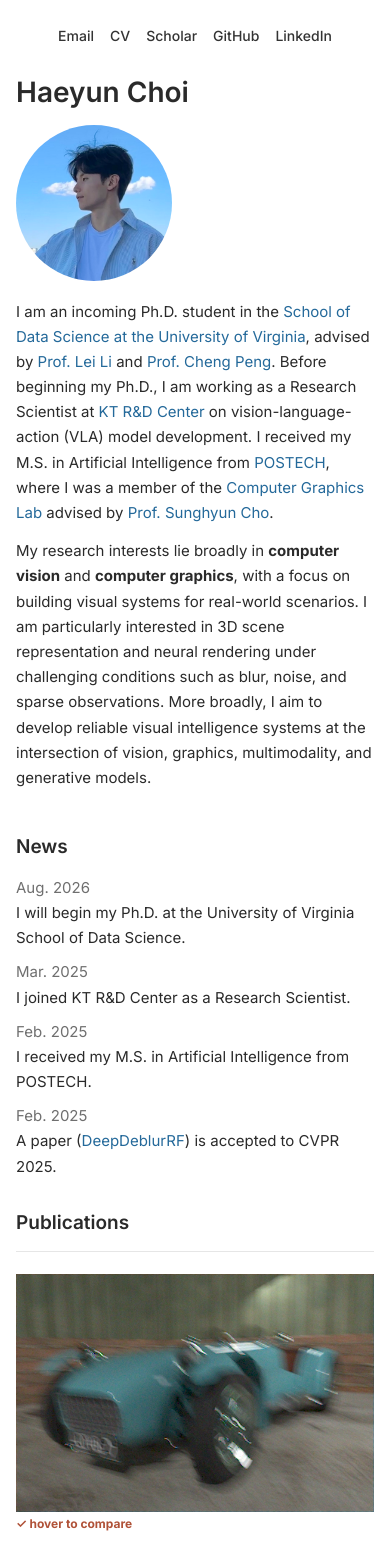
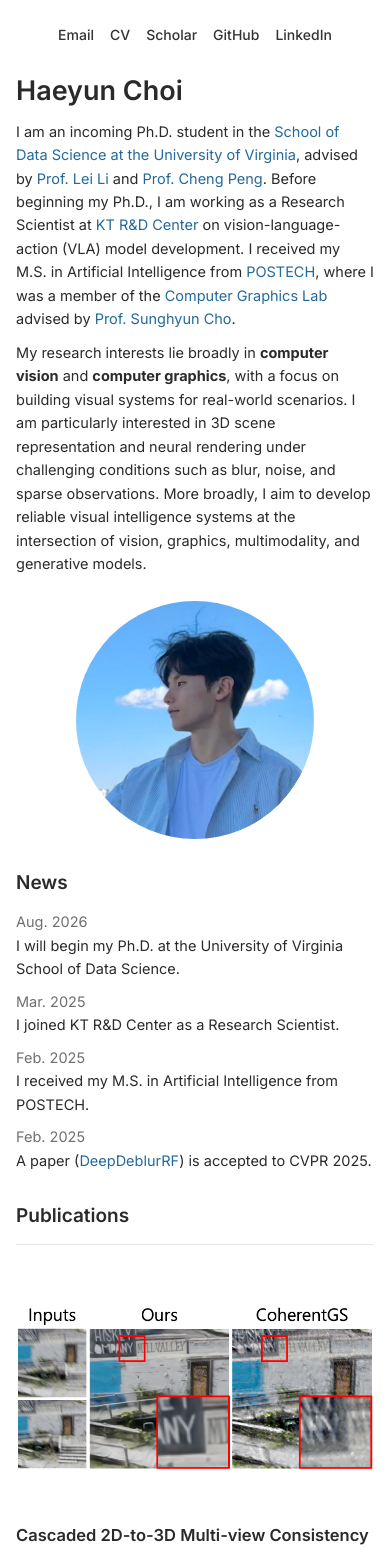
Before and after one commit to haeyun-choi/haeyun-choi.github.io, a Jekyll site: the page built from index.md, in a window 390 px wide. Shown: the top 1548 px of the page. Built offline with Jekyll 4.4.1, drawn with Linux system fonts in a browser that asks for light colours; some of the changed text lies outside the part shown.

Commit message:
Add publication hover videos and cascade entry

```diff
--- a/assets/css/main.css
+++ b/assets/css/main.css
@@ -136,10 +136,11 @@
   overflow: hidden;
   width: 100%;
   aspect-ratio: 3 / 2;
-  background: #f7f7f7;
+  background: #fff;
 }
 
-.publication-thumb img {
+.publication-thumb img,
+.publication-thumb video {
   display: block;
   width: 100%;
   height: 100%;
@@ -150,11 +151,16 @@
   position: absolute;
   inset: 0;
   opacity: 0;
+  background: #fff;
   transition: opacity 120ms ease-in-out;
 }
 
 .publication-thumb.has-hover:hover .thumb-hover {
   opacity: 1;
+}
+
+.publication-thumb.has-hover.is-playing .thumb-default {
+  opacity: 0;
 }
 
 .hover-hint {
@@ -168,17 +174,23 @@
 
 .authors,
 .venue,
-.award {
+.award,
+.publication-note {
   margin-bottom: 4px;
 }
 
 .venue,
-.award {
+.award,
+.publication-note {
   color: var(--muted);
 }
 
 .venue {
   line-height: 1.45;
+}
+
+.publication-note {
+  font-size: 14px;
 }
 
 .venue-name,
@@ -230,8 +242,9 @@
 
 @media (max-width: 720px) {
   body {
-    font-size: 15px;
-    line-height: 1.68;
+    font-size: 14.5px;
+    font-weight: 400;
+    line-height: 1.62;
   }
 
   .page {
@@ -245,12 +258,16 @@
   }
 
   h1 {
-    margin-bottom: 16px;
-    font-size: 28px;
+    margin-bottom: 13px;
+    font-size: 27px;
   }
 
   h2 {
     margin-top: 32px;
+  }
+
+  p {
+    margin-bottom: 10px;
   }
 
   .intro,
@@ -259,12 +276,12 @@
   }
 
   .intro {
-    gap: 18px;
+    gap: 15px;
   }
 
   .profile-image {
-    width: 176px;
-    order: -1;
+    width: min(68vw, 260px);
+    justify-self: center;
   }
 
   .publication-thumb {
@@ -292,7 +309,7 @@
   }
 
   .profile-image {
-    width: 156px;
+    width: min(72vw, 238px);
   }
 
   .publication-thumb {
--- a/index.md
+++ b/index.md
@@ -42,14 +42,19 @@
     {% for pub in site.data.publications %}
       <article class="publication">
         <div class="publication-media">
-          <div class="publication-thumb{% if pub.hover_thumbnail %} has-hover{% endif %}">
+          <div class="publication-thumb{% if pub.hover_thumbnail or pub.hover_video %} has-hover{% endif %}">
             <img class="thumb-default" src="{{ pub.thumbnail | relative_url }}" alt="{{ pub.alt }}">
             {% if pub.hover_thumbnail %}
               <img class="thumb-hover" src="{{ pub.hover_thumbnail | relative_url }}" alt="">
             {% endif %}
+            {% if pub.hover_video %}
+              <video class="thumb-hover thumb-video" muted loop playsinline preload="metadata" aria-label="{{ pub.alt }}">
+                <source src="{{ pub.hover_video | relative_url }}" type="video/mp4">
+              </video>
+            {% endif %}
           </div>
-          {% if pub.hover_thumbnail %}
-            <div class="hover-hint">✓ hover to compare</div>
+          {% if pub.hover_thumbnail or pub.hover_video %}
+            <div class="hover-hint">✓ hover to {% if pub.hover_video %}play{% else %}compare{% endif %}</div>
           {% endif %}
         </div>
         <div class="publication-body">
@@ -68,13 +73,36 @@
           {% if pub.award and pub.award != "" %}
             <p class="award">{{ pub.award }}</p>
           {% endif %}
-          <p class="pub-links">
-            {% for link in pub.links %}
-              <a href="{{ link.url | relative_url }}" target="_blank" rel="noopener noreferrer">{{ link.label }}</a>
-            {% endfor %}
-          </p>
+          {% if pub.note and pub.note != "" %}
+            <p class="publication-note">{{ pub.note }}</p>
+          {% endif %}
+          {% if pub.links and pub.links.size > 0 %}
+            <p class="pub-links">
+              {% for link in pub.links %}
+                <a href="{{ link.url | relative_url }}" target="_blank" rel="noopener noreferrer">{{ link.label }}</a>
+              {% endfor %}
+            </p>
+          {% endif %}
         </div>
       </article>
     {% endfor %}
   </div>
 </section>
+
+<script>
+  document.querySelectorAll('.publication-thumb .thumb-video').forEach((video) => {
+    const thumb = video.closest('.publication-thumb');
+
+    thumb.addEventListener('mouseenter', () => {
+      thumb.classList.add('is-playing');
+      video.currentTime = 0;
+      video.play();
+    });
+
+    thumb.addEventListener('mouseleave', () => {
+      video.pause();
+      video.currentTime = 0;
+      thumb.classList.remove('is-playing');
+    });
+  });
+</script>
```
Also changed, not shown: _data/publications.yml (+13 -1 lines), assets/images/publications/cascade.png (added), assets/images/publications/ddrf_blur.png, assets/images/publications/ddrf_deblur.png (deleted), 2 other files.
